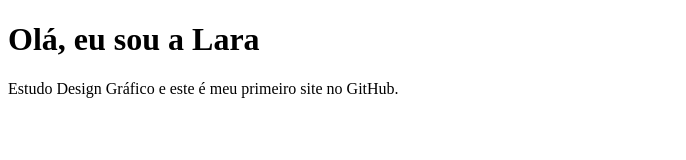
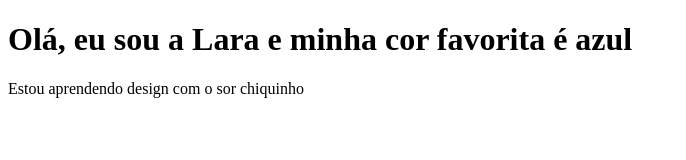
Before and after one commit to larafabia-9871/meu-primeiro-site, a plain HTML site: page index.html in a window 1280 px wide. Shown: the whole page, without its empty margins (0-686 px from the left). Drawn offline with Linux system fonts and the light colour scheme.

Commit message:
Meu site básico no github

```diff
--- a/index.html
+++ b/index.html
@@ -2,10 +2,10 @@
 <html lang="pt-BR">
 <head>
   <meta charset="UTF-8">
-  <title>Meu primeiro site</title>
+  <title>Meu primeiro site no git</title>
 </head>
 <body>
-  <h1>Olá, eu sou a Lara</h1>
-  <p>Estudo Design Gráfico e este é meu primeiro site no GitHub.</p>
+  <h1>Olá, eu sou a Lara e minha cor favorita é azul</h1>
+  <p>Estou aprendendo design com o sor chiquinho</p>
 </body>
 </html>
```
